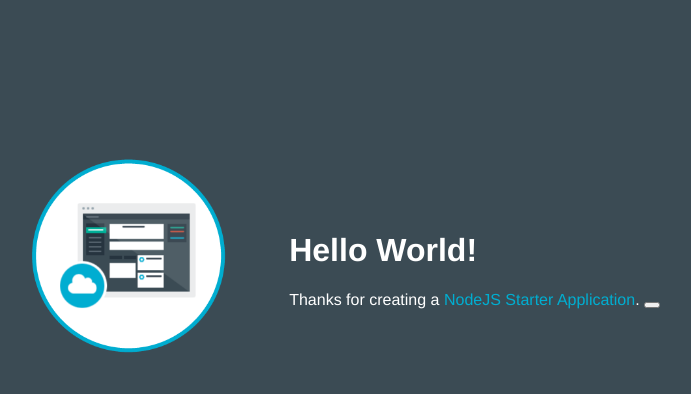
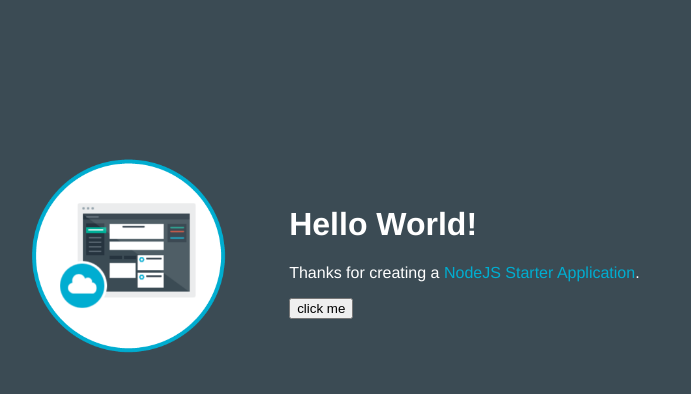
Before and after one commit to akashcba1403/helloworld123-ibm-1484555633554, a website: page public/index.html in a window 1280 px wide. Shown: the whole page, without its empty margins (253-944 px from the left). Drawn offline with Linux system fonts and the light colour scheme.

Commit message:
Update index.html

```diff
--- a/public/index.html
+++ b/public/index.html
@@ -18,7 +18,9 @@
         <td>
           <h1 id="message">Hello World!</h1>
           <p class='description'></p> Thanks for creating a <span class = "blue">NodeJS Starter Application</span>.
-           <button onclick="www.google.com"click me</button>
+          <p>
+           <a href="www.google.com"></a><button onclick= >click me</button>
+            </p>
         </td>
       </tr>
     </table>
```
